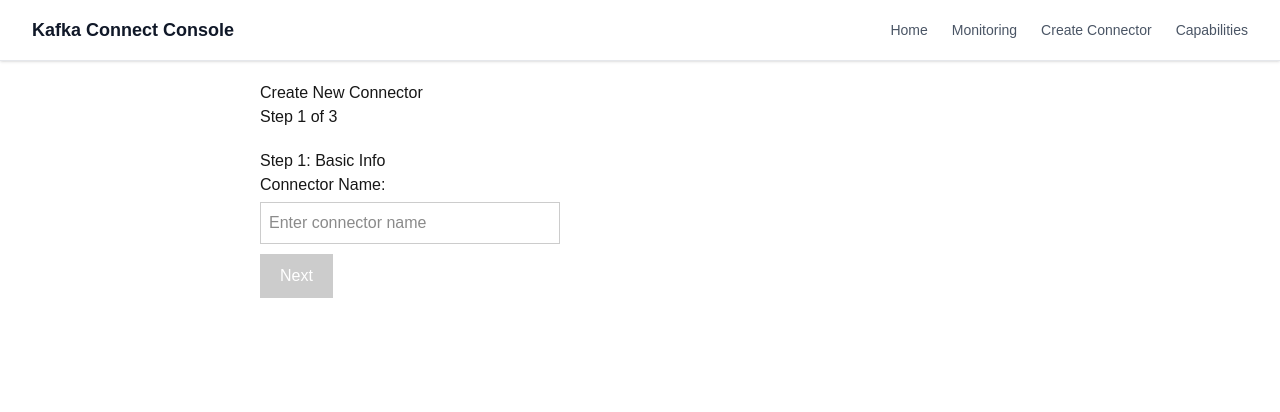
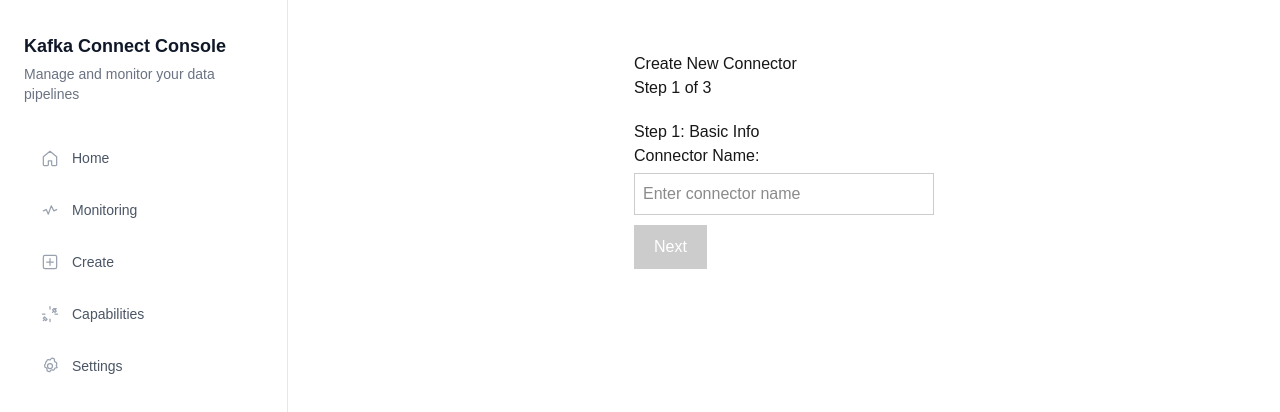
Before and after one commit to mcnabb998/kconnect-console, a Next.js app in the folder web/: page /connectors/simple in a window 1280 px wide. Shown: the top 412 px of the page. Built offline with nearby package versions, Linux system fonts and the light colour scheme; no server answers.

Commit message:
Refine layout and navigation

```diff
--- a/web/app/components/Navigation.tsx
+++ b/web/app/components/Navigation.tsx
@@ -4,11 +4,18 @@
 import { usePathname } from 'next/navigation';
 import { useMonitoringSummary } from '../monitoring/MonitoringSummaryProvider';
 
-const navItems = [
-  { href: '/', label: 'Home' },
-  { href: '/monitoring', label: 'Monitoring' },
-  { href: '/connectors/templates', label: 'Create Connector' },
-  { href: '/capabilities', label: 'Capabilities' },
+type NavItem = {
+  href: string;
+  label: string;
+  Icon: (props: { className?: string }) => JSX.Element;
+};
+
+const navItems: NavItem[] = [
+  { href: '/', label: 'Home', Icon: HomeIcon },
+  { href: '/monitoring', label: 'Monitoring', Icon: PulseIcon },
+  { href: '/connectors/templates', label: 'Create', Icon: PlusSquareIcon },
+  { href: '/capabilities', label: 'Capabilities', Icon: SparklesIcon },
+  { href: '/settings', label: 'Settings', Icon: SettingsIcon },
 ];
 
 export function Navigation() {
@@ -16,31 +23,149 @@
   const { hasFailures } = useMonitoringSummary();
 
   return (
-    <nav className="bg-white border-b border-gray-200 shadow-sm" aria-label="Main navigation">
-      <div className="mx-auto flex max-w-7xl items-center justify-between px-4 py-4 sm:px-6 lg:px-8">
+    <nav className="flex h-full flex-col px-6 py-8" aria-label="Main navigation">
+      <div className="mb-8 flex flex-col gap-1">
         <p className="text-lg font-semibold text-gray-900">Kafka Connect Console</p>
-        <div className="flex items-center gap-6">
-          {navItems.map(({ href, label }) => {
-            const isActive = pathname === href || (href !== '/' && pathname.startsWith(href));
-            const baseClasses =
-              'relative text-sm font-medium transition-colors focus-visible:outline focus-visible:outline-2 focus-visible:outline-offset-2 focus-visible:outline-blue-500';
-            const activeClasses = isActive ? 'text-blue-600' : 'text-gray-600 hover:text-gray-900';
-            const showFailureDot = label === 'Monitoring' && hasFailures;
+        <p className="text-sm text-gray-500">Manage and monitor your data pipelines</p>
+      </div>
+      <ul className="flex flex-1 flex-col gap-2">
+        {navItems.map(({ href, label, Icon }) => {
+          const isActive = pathname === href || (href !== '/' && pathname.startsWith(href));
+          const showFailureBadge = label === 'Monitoring' && hasFailures;
 
-            return (
-              <Link key={href} href={href} className={`${baseClasses} ${activeClasses}`}>
-                <span>{label}</span>
-                {showFailureDot && (
-                  <span className="absolute -right-3 -top-1 inline-flex h-2 w-2 rounded-full bg-red-500" aria-hidden="true" />
+          return (
+            <li key={href}>
+              <Link
+                href={href}
+                aria-current={isActive ? 'page' : undefined}
+                className={`group flex items-center gap-3 rounded-2xl px-4 py-3 text-sm font-medium transition-colors duration-150 focus-visible:outline-none focus-visible:ring-2 focus-visible:ring-blue-500 focus-visible:ring-offset-2 focus-visible:ring-offset-white ${
+                  isActive
+                    ? 'bg-blue-50 text-blue-600'
+                    : 'text-gray-600 hover:bg-gray-100 hover:text-gray-900'
+                }`}
+              >
+                <Icon
+                  className={`h-5 w-5 ${
+                    isActive ? 'text-blue-600' : 'text-gray-400 group-hover:text-gray-500'
+                  }`}
+                />
+                <span className="flex-1">{label}</span>
+                {showFailureBadge && (
+                  <span className="inline-flex items-center rounded-full bg-red-100 px-2 py-0.5 text-xs font-semibold text-red-600">
+                    !
+                  </span>
                 )}
-                {showFailureDot && (
+                {showFailureBadge && (
                   <span className="sr-only">Monitoring has failing connectors</span>
                 )}
               </Link>
-            );
-          })}
-        </div>
-      </div>
+            </li>
+          );
+        })}
+      </ul>
     </nav>
   );
 }
+
+function HomeIcon({ className }: { className?: string }) {
+  return (
+    <svg
+      className={className}
+      viewBox="0 0 24 24"
+      fill="none"
+      xmlns="http://www.w3.org/2000/svg"
+      aria-hidden="true"
+    >
+      <path
+        d="M4 10.5 12 4l8 6.5V20a1 1 0 0 1-1 1h-4a1 1 0 0 1-1-1v-4.5h-4V20a1 1 0 0 1-1 1H5a1 1 0 0 1-1-1v-9.5Z"
+        stroke="currentColor"
+        strokeWidth="1.5"
+        strokeLinecap="round"
+        strokeLinejoin="round"
+      />
+    </svg>
+  );
+}
+
+function PulseIcon({ className }: { className?: string }) {
+  return (
+    <svg
+      className={className}
+      viewBox="0 0 24 24"
+      fill="none"
+      xmlns="http://www.w3.org/2000/svg"
+      aria-hidden="true"
+    >
+      <path
+        d="m4 13 3.5-1.5L10 17l3.5-10 3 6 3.5-1.5"
+        stroke="currentColor"
+        strokeWidth="1.5"
+        strokeLinecap="round"
+        strokeLinejoin="round"
+      />
+    </svg>
+  );
+}
+
+function PlusSquareIcon({ className }: { className?: string }) {
+  return (
+    <svg
+      className={className}
+      viewBox="0 0 24 24"
+      fill="none"
+      xmlns="http://www.w3.org/2000/svg"
+      aria-hidden="true"
+    >
+      <rect
+        x="4"
+        y="4"
+        width="16"
+        height="16"
+        rx="2"
+        stroke="currentColor"
+        strokeWidth="1.5"
+      />
+      <path d="M12 8v8m-4-4h8" stroke="currentColor" strokeWidth="1.5" strokeLinecap="round" />
+    </svg>
+  );
+}
+
+function SparklesIcon({ className }: { className?: string }) {
+  return (
+    <svg
+      className={className}
+      viewBox="0 0 24 24"
+      fill="none"
+      xmlns="http://www.w3.org/2000/svg"
+      aria-hidden="true"
+    >
+      <path
+        d="M12 3v3m0 12v3m9-9h-3M6 12H3m14.5-6.5L18 7l1.5 1.5L18 10l-1.5-1.5L15 10l1.5-1.5L15 7l1.5-1.5L18 7l1.5-1.5ZM5.5 15.5 7 17l1.5 1.5L7 20l-1.5-1.5L4 20l1.5-1.5L4 17l1.5-1.5L7 17l-1.5-1.5Z"
+        stroke="currentColor"
+        strokeWidth="1.5"
+        strokeLinecap="round"
+        strokeLinejoin="round"
+      />
+    </svg>
+  );
+}
+
+function SettingsIcon({ className }: { className?: string }) {
+  return (
+    <svg
+      className={className}
+      viewBox="0 0 24 24"
+      fill="none"
+      xmlns="http://www.w3.org/2000/svg"
+      aria-hidden="true"
+    >
+      <path
+        d="M12 15a3 3 0 1 0 0-6 3 3 0 0 0 0 6Zm7.5-3.75a1 1 0 0 0 .5-.87v-1.76a1 1 0 0 0-.5-.87l-1.66-.96a1 1 0 0 1-.5-.87l-.03-1.92a1 1 0 0 0-.74-.96l-1.9-.5a1 1 0 0 0-1.02.36l-1.16 1.39a1 1 0 0 1-.9.34l-1.77-.26a1 1 0 0 0-1.01.47l-.95 1.65a1 1 0 0 1-.82.5L6.5 9.6a1 1 0 0 0-.87 1l.07 1.99a1 1 0 0 0 .5.87l1.66.96a1 1 0 0 1 .5.87l.03 1.92a1 1 0 0 0 .74.96l1.9.5a1 1 0 0 0 1.02-.36l1.16-1.39a1 1 0 0 1 .9-.34l1.77.26a1 1 0 0 0 1.01-.47l.95-1.65a1 1 0 0 1 .82-.5l1.92-.23Z"
+        stroke="currentColor"
+        strokeWidth="1.5"
+        strokeLinecap="round"
+        strokeLinejoin="round"
+      />
+    </svg>
+  );
+}
--- a/web/app/layout.tsx
+++ b/web/app/layout.tsx
@@ -19,9 +19,15 @@
       <body className="bg-gray-50 text-gray-900 antialiased">
         <ErrorBoundary>
           <MonitoringSummaryProvider>
-            <div className="flex min-h-screen flex-col">
-              <Navigation />
-              <main className="flex-1">{children}</main>
+            <div className="flex min-h-screen">
+              <aside className="w-72 shrink-0 border-r border-gray-200 bg-white">
+                <Navigation />
+              </aside>
+              <main className="flex flex-1 justify-center">
+                <div className="flex w-full max-w-[1200px] flex-col gap-6 px-8 py-8">
+                  {children}
+                </div>
+              </main>
             </div>
           </MonitoringSummaryProvider>
         </ErrorBoundary>
```
